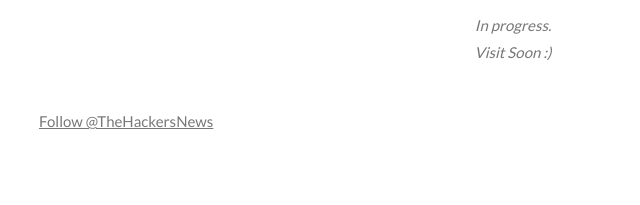
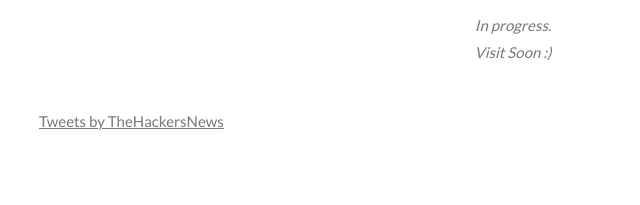
Before and after one commit to LunaMarginis/LunaMarginis.github.io, a website: page index.html in a window 1280 px wide. Shown: the part 1804-2009 px from the top of the page, 127-767 px from the left. Drawn offline with nearby package versions, Linux system fonts and the light colour scheme.

Commit message:
Update index.html

```diff
--- a/index.html
+++ b/index.html
@@ -154,7 +154,7 @@ body, html {
   <h3 class="w3-center">MY WORK</h3>
   <p class="w3-center"><em>In progress.<br> Visit Soon :)</em></p><br>
 
-<a href="https://twitter.com/TheHackersNews?ref_src=twsrc%5Etfw" class="twitter-follow-button" data-show-count="false">Follow @TheHackersNews</a><script async src="https://platform.twitter.com/widgets.js" charset="utf-8"></script>
+  <a class="twitter-timeline" href="https://twitter.com/TheHackersNews?ref_src=twsrc%5Etfw">Tweets by TheHackersNews</a> <script async src="https://platform.twitter.com/widgets.js" charset="utf-8"></script>
 
 <!-- Third Parallax Image with Portfolio Text -->
 <div class="bgimg-3 w3-display-container w3-opacity-min">
```
